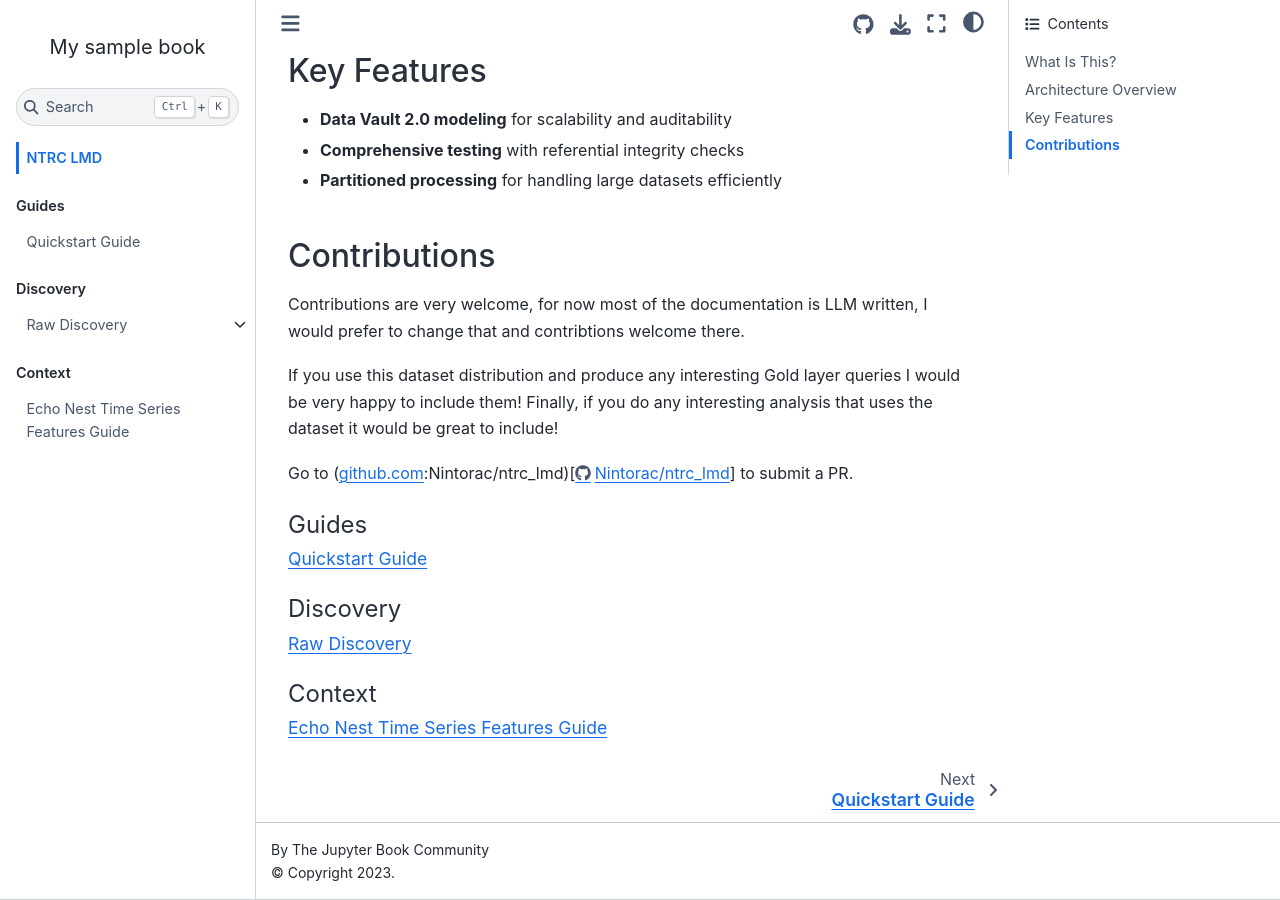
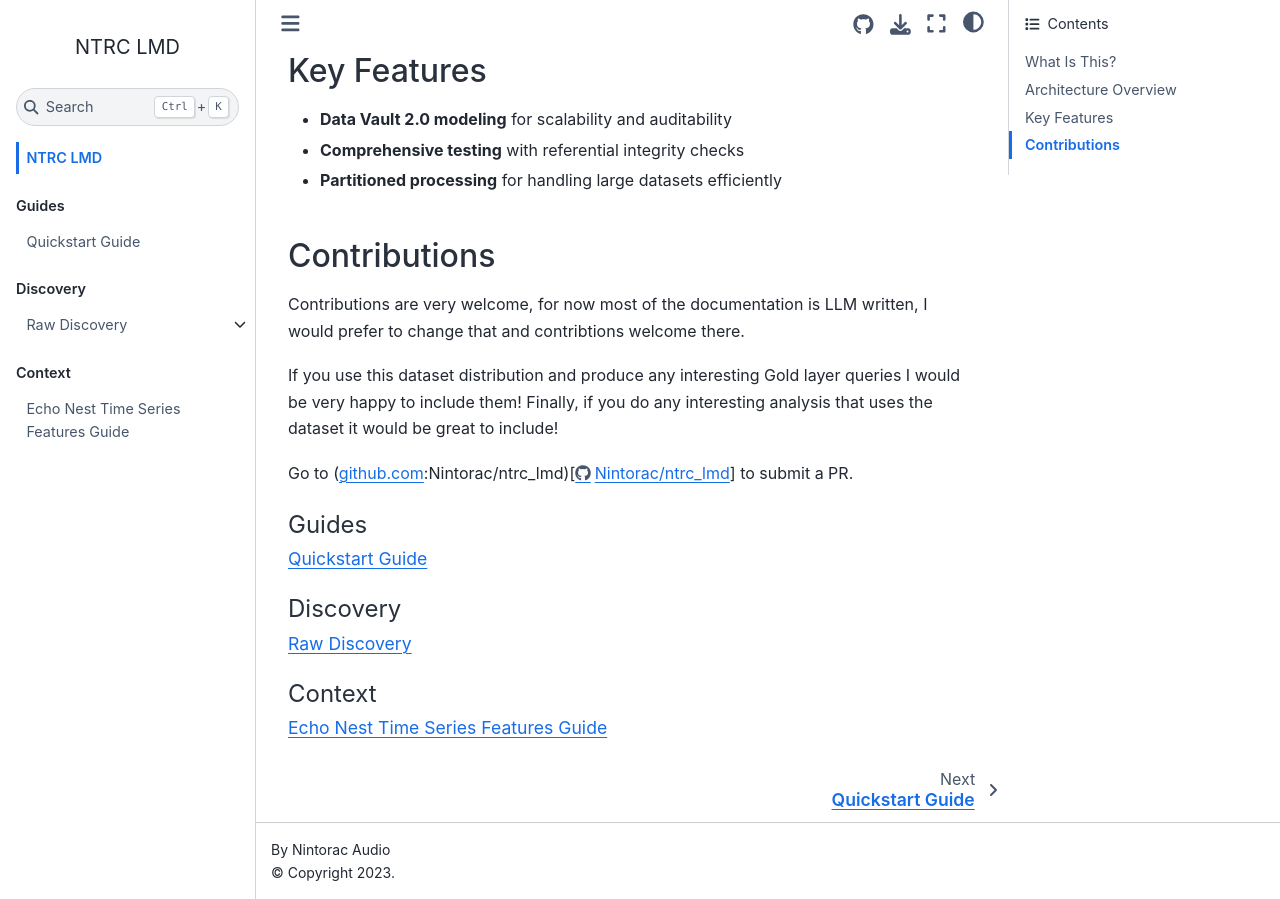
Before and after one commit to Nintorac/ntrc_lmd, a Jupyter Book: the page built from docs/intro.md, in a window 1280 px wide and 900 px high, scrolled down 861 px. Built offline with Jupyter Book 1.0.4 settings and Sphinx 7.4.7 and the Sphinx Book theme 1.1.4, drawn with Linux system fonts in a browser that asks for light colours; pages that are not in the unit, such as notebooks, are missing from menus.

Commit message:
update book settings

```diff
--- a/docs/_config.yml
+++ b/docs/_config.yml
@@ -1,8 +1,8 @@
 # Book settings
 # Learn more at https://jupyterbook.org/customize/config.html
 
-title: My sample book
-author: The Jupyter Book Community
+title: NTRC LMD
+author: Nintorac Audio
 logo: logo.png
 
 # Force re-execution of notebooks on each build.
@@ -31,9 +31,9 @@
 
 # Information about where the book exists on the web
 repository:
-  url: https://github.com/executablebooks/jupyter-book  # Online location of your book
+  url: https://github.com/Nintorac/ntrc_lmd  # Online location of your book
   path_to_book: docs  # Optional path to your book, relative to the repository root
-  branch: master  # Which branch of the repository should be used when creating links (optional)
+  branch: main  # Which branch of the repository should be used when creating links (optional)
 
 # Add GitHub buttons to your book
 # See https://jupyterbook.org/customize/config.html#add-a-link-to-your-repository
```
